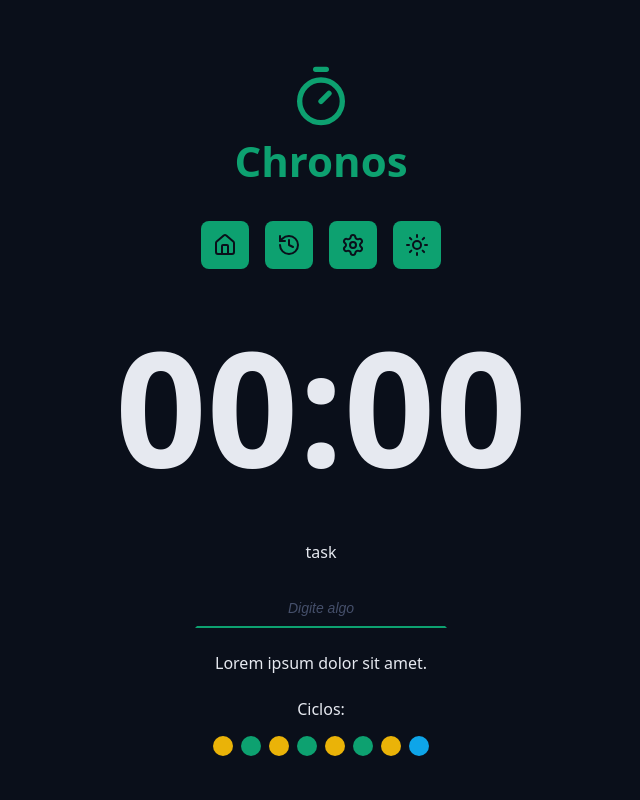
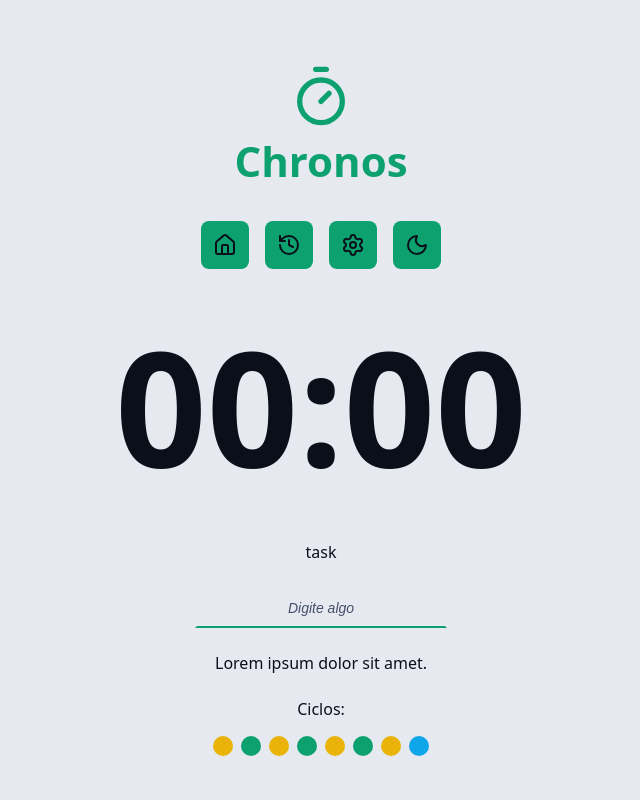
Before and after one commit to FHelfenstein/chronos-pomodoro, a React (Vite) app: page / in a window 1280 px wide. Both pictures are taken after a click on the link 736 px from the left and 245 px from the top of the page. Shown: the top 800 px of the page, without its empty margins (319-959 px from the left). Built offline with nearby package versions, Linux system fonts and the light colour scheme.

Commit message:
Aula 36 até 39 - Capturando evento de clique - useEffect - Salvando Theme no LocalStorage

```diff
--- a/index.html
+++ b/index.html
@@ -1,5 +1,5 @@
 <!doctype html>
-<html lang="en">
+<html lang="pt-BR" data-theme="dark">
   <head>
     <meta charset="UTF-8" />
     <link rel="icon" type="image/svg+xml" href="/favicon.svg" />
--- a/src/components/Menu/index.tsx
+++ b/src/components/Menu/index.tsx
@@ -1,24 +1,81 @@
-import { HistoryIcon, HouseIcon, SettingsIcon, SunIcon } from 'lucide-react';
+import {
+  HistoryIcon,
+  HouseIcon,
+  MoonIcon,
+  SettingsIcon,
+  SunIcon,
+} from 'lucide-react';
 
 import styles from './styles.module.css';
+import { useState, useEffect } from 'react';
+
+type AvailableThemes = 'dark' | 'light';
 
 export function Menu() {
+  const [theme, setTheme] = useState<AvailableThemes>(() => {
+    const storageTheme =
+      (localStorage.getItem('theme') as AvailableThemes) || 'dark';
+    return storageTheme;
+  });
+
+  function handleThemeChange(
+    e: React.MouseEvent<HTMLAnchorElement, MouseEvent>,
+  ) {
+    e.preventDefault(); // Não segue o link
+
+    setTheme(prevTheme => {
+      const nextTheme = prevTheme === 'dark' ? 'light' : 'dark';
+      return nextTheme;
+    });
+  }
+
+  const nextThemeIcon = {
+    dark: <SunIcon />,
+    light: <MoonIcon />,
+  };
+
+  useEffect(() => {
+    document.documentElement.setAttribute('data-theme', theme);
+    localStorage.setItem('theme', theme);
+  }, [theme]);
+
   return (
     <nav className={styles.menu}>
-      <a className={styles.menuLink} href='#'>
+      <a
+        className={styles.menuLink}
+        href='#'
+        aria-label='Ir para a Home'
+        title='Ir para a Home'
+      >
         <HouseIcon />
       </a>
 
-      <a className={styles.menuLink} href='#'>
+      <a
+        className={styles.menuLink}
+        href='#'
+        aria-label='Ver Histórico'
+        title='Ver Histórico'
+      >
         <HistoryIcon />
       </a>
 
-      <a className={styles.menuLink} href='#'>
+      <a
+        className={styles.menuLink}
+        href='#'
+        aria-label='Configurações'
+        title='Configurações'
+      >
         <SettingsIcon />
       </a>
 
-      <a className={styles.menuLink} href='#'>
-        <SunIcon />
+      <a
+        className={styles.menuLink}
+        href='#'
+        aria-label='Mudar Tema'
+        title='Mudar Tema'
+        onClick={handleThemeChange}
+      >
+        {nextThemeIcon[theme]}
       </a>
     </nav>
   );
--- a/src/styles/theme.css
+++ b/src/styles/theme.css
@@ -35,3 +35,21 @@
   --disabled: #555f7d;
   --text-disabled: #aab3cc;
 }
+
+:root[data-theme='light'] {
+  --gray-100: #0a0f1a;
+  --gray-200: #181f2e;
+  --gray-300: #272f43;
+  --gray-400: #363d56;
+  --gray-500: #454f6a;
+  --gray-600: #555f7d;
+  --gray-700: #aab3cc;
+  --gray-800: #cdd3e1;
+  --gray-900: #e6e9f0;
+
+  --text-default: #0a0f1a;
+  --text-muted: #272f43;
+
+  --link-color: #0b8a60;
+  --link-hover: #065f46;
+}
```
